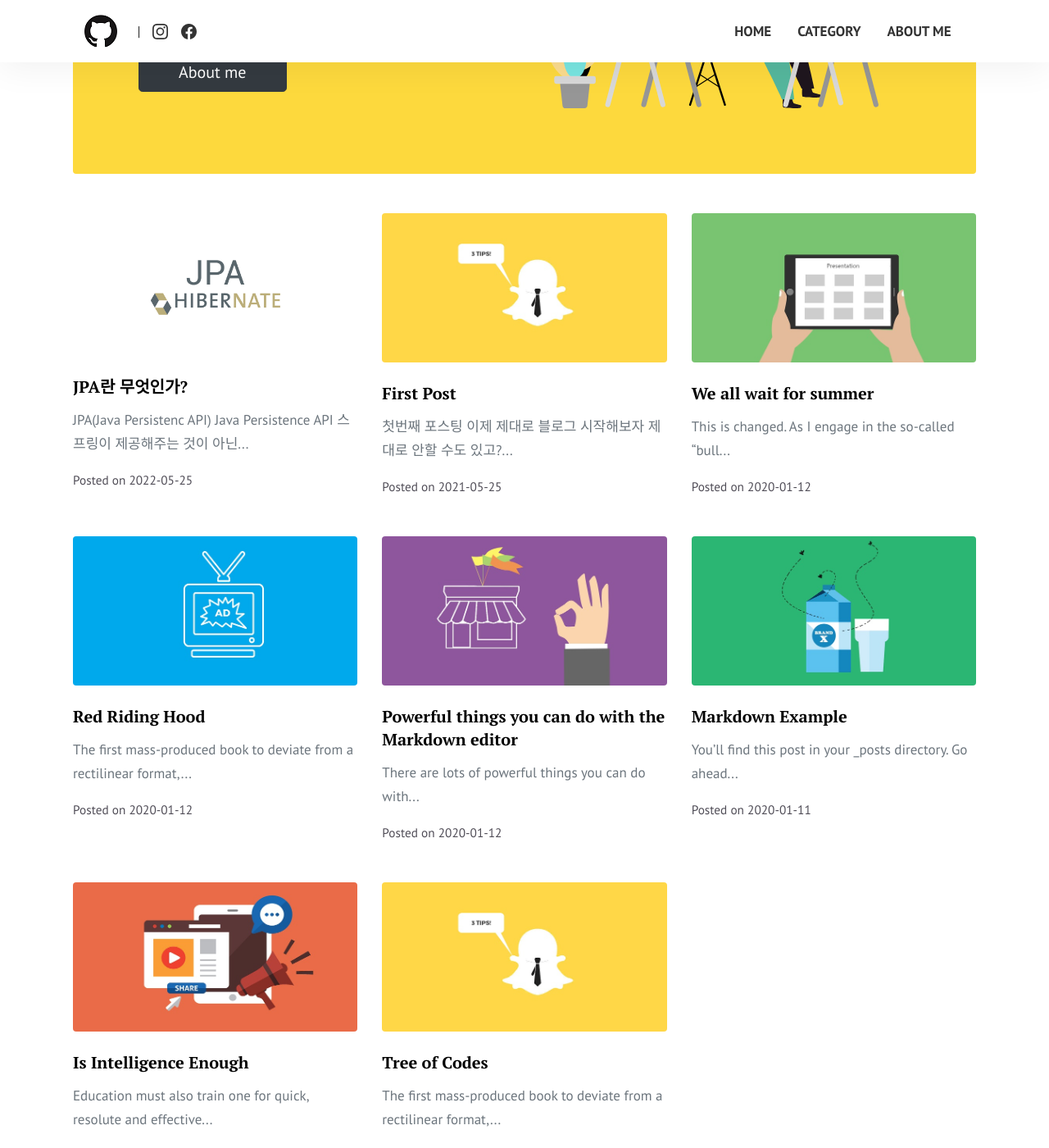
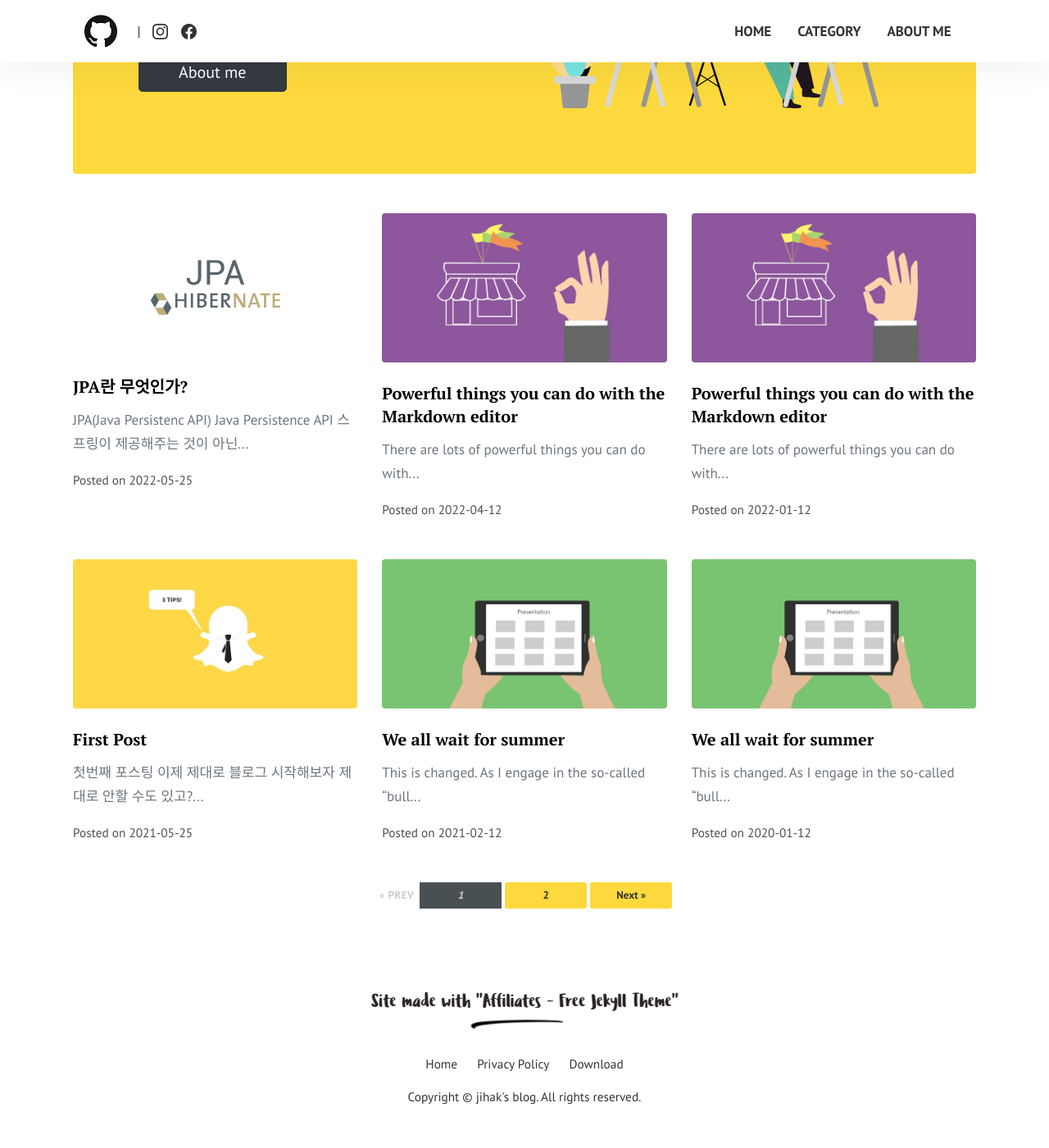
Before and after one commit to easyhak/easyhak.github.io, a Jekyll site: the page built from index.html, in a window 1280 px wide and 1400 px high, scrolled down 421 px. Shown: the whole window at 82% size. Built offline with Jekyll 4.4.1, drawn with Linux system fonts in a browser that asks for light colours; the list of posts is cut into pages by our own code; some of the changed text lies outside the part shown.

Commit message:
add pagination

````diff
--- a/_config.yml
+++ b/_config.yml
@@ -7,7 +7,7 @@ permalink: "/:title/"
 logo: 'assets/images/logo.png'
 favicon: 'assets/images/favicon.ico'
 author: jihak
-paginate: 30
+paginate: 6
 disqus: 'blog'
 comments: false
 locale: ko_KR
--- a/_includes/pagination.html
+++ b/_includes/pagination.html
@@ -1,13 +1,25 @@
-<nav class="pagination" role="pagination">
-    {% if paginator.previous_page %}
-        {% if paginator.previous_page == 1 %}
-            <a class="newer-posts" href="{{site.baseurl}}/" title="Previous Page">&laquo; Newer</a>
-        {% else %}
-            <a class="newer-posts" href="{{ paginator.previous_page_path | prepend: site.baseurl | replace: '//', '/' }}" title="Previous Page">&laquo; Newer </a>
-      {% endif %}
+{% if paginator.total_pages > 1 %}
+<div class="pagination">
+  {% if paginator.previous_page %}
+    <a href="{{ paginator.previous_page_path | relative_url }}">&laquo; Prev</a>
+  {% else %}
+    <span>&laquo; Prev</span>
+  {% endif %}
+
+  {% for page in (1..paginator.total_pages) %}
+    {% if page == paginator.page %}
+      <em>{{ page }}</em>
+    {% elsif page == 1 %}
+      <a href="{{ '/' | relative_url }}">{{ page }}</a>
+    {% else %}
+      <a href="{{ site.paginate_path | relative_url | replace: ':num', page }}">{{ page }}</a>
     {% endif %}
-    <span class="page-number d-none"> &nbsp; &nbsp; Page {{paginator.page}} of {{paginator.total_pages}} &nbsp; &nbsp; </span>
-    {% if paginator.next_page %}
-        <a class="older-posts" href="{{ paginator.next_page_path | prepend: site.baseurl | replace: '//', '/' }}" title="Next Page">Older &raquo;</a>
-    {% endif %}
-</nav>
+  {% endfor %}
+
+  {% if paginator.next_page %}
+    <a href="{{ paginator.next_page_path | relative_url }}">Next &raquo;</a>
+  {% else %}
+    <span>Next &raquo;</span>
+  {% endif %}
+</div>
+{% endif %}
--- /dev/null
+++ b/_posts/2021-02-12-we-all-wait-f.md
@@ -0,0 +1,10 @@
+---
+layout: post
+title:  "We all wait for summer"
+categories: [ Jekyll, tutorial ]
+image: assets/images/1.jpg
+featured: false
+---
+This is changed. As I engage in the so-called "bull sessions" around and about the school, I too often find that most college men have a misconception of the purpose of education. Most of the "brethren" think that <a href="#">education should equip</a> them with the proper instruments of exploitation so that they can forever trample over the masses. Still others think that education should furnish them with noble ends rather than means to an end.
+
+It seems to me that education has a two-fold function to perform in the life of man and in society: the one is utility and the other is culture. Education must enable a man to become more efficient, to achieve with increasing facility the ligitimate goals of his life.
--- /dev/null
+++ b/_posts/2022-01-12-powerful-markdown-editor.md
@@ -0,0 +1,48 @@
+---
+layout: post
+title:  "Powerful things you can do with the Markdown editor"
+categories: [ Jekyll, tutorial ]
+image: assets/images/4.jpg
+---
+There are lots of powerful things you can do with the Markdown editor
+
+If you've gotten pretty comfortable with writing in Markdown, then you may enjoy some more advanced tips about the types of things you can do with Markdown!
+
+As with the last post about the editor, you'll want to be actually editing this post as you read it so that you can see all the Markdown code we're using.
+
+
+## Special formatting
+
+As well as bold and italics, you can also use some other special formatting in Markdown when the need arises, for example:
+
++ ~~strike through~~
++ ==highlight==
++ \*escaped characters\*
+
+
+## Writing code blocks
+
+There are two types of code elements which can be inserted in Markdown, the first is inline, and the other is block. Inline code is formatted by wrapping any word or words in back-ticks, `like this`. Larger snippets of code can be displayed across multiple lines using triple back ticks:
+
+```
+.my-link {
+    text-decoration: underline;
+}
+```
+
+If you want to get really fancy, you can even add syntax highlighting using Rouge.
+
+
+![walking]({{ site.baseurl }}/assets/images/3.jpg)
+
+## Reference lists
+
+The quick brown jumped over the lazy.
+
+Another way to insert links in markdown is using reference lists. You might want to use this style of linking to cite reference material in a Wikipedia-style. All of the links are listed at the end of the document, so you can maintain full separation between content and its source or reference.
+
+## Full HTML
+
+Perhaps the best part of Markdown is that you're never limited to just Markdown. You can write HTML directly in the Markdown editor and it will just work as HTML usually does. No limits! Here's a standard YouTube embed code as an example:
+
+<p><iframe style="width:100%;" height="315" src="https://www.youtube.com/embed/Cniqsc9QfDo?rel=0&amp;showinfo=0" frameborder="0" allowfullscreen></iframe></p>
--- /dev/null
+++ b/_posts/2022-04-12-powerful.md
@@ -0,0 +1,48 @@
+---
+layout: post
+title:  "Powerful things you can do with the Markdown editor"
+categories: [ Jekyll, tutorial ]
+image: assets/images/4.jpg
+---
+There are lots of powerful things you can do with the Markdown editor
+
+If you've gotten pretty comfortable with writing in Markdown, then you may enjoy some more advanced tips about the types of things you can do with Markdown!
+
+As with the last post about the editor, you'll want to be actually editing this post as you read it so that you can see all the Markdown code we're using.
+
+
+## Special formatting
+
+As well as bold and italics, you can also use some other special formatting in Markdown when the need arises, for example:
+
++ ~~strike through~~
++ ==highlight==
++ \*escaped characters\*
+
+
+## Writing code blocks
+
+There are two types of code elements which can be inserted in Markdown, the first is inline, and the other is block. Inline code is formatted by wrapping any word or words in back-ticks, `like this`. Larger snippets of code can be displayed across multiple lines using triple back ticks:
+
+```
+.my-link {
+    text-decoration: underline;
+}
+```
+
+If you want to get really fancy, you can even add syntax highlighting using Rouge.
+
+
+![walking]({{ site.baseurl }}/assets/images/3.jpg)
+
+## Reference lists
+
+The quick brown jumped over the lazy.
+
+Another way to insert links in markdown is using reference lists. You might want to use this style of linking to cite reference material in a Wikipedia-style. All of the links are listed at the end of the document, so you can maintain full separation between content and its source or reference.
+
+## Full HTML
+
+Perhaps the best part of Markdown is that you're never limited to just Markdown. You can write HTML directly in the Markdown editor and it will just work as HTML usually does. No limits! Here's a standard YouTube embed code as an example:
+
+<p><iframe style="width:100%;" height="315" src="https://www.youtube.com/embed/Cniqsc9QfDo?rel=0&amp;showinfo=0" frameborder="0" allowfullscreen></iframe></p>
--- a/assets/css/custom.css
+++ b/assets/css/custom.css
@@ -13,3 +13,15 @@ pre code {
 .author-meta {
   color: #504d57; text-align: left;
 }
+.pagination em {
+  font-weight: 600;
+  background-color: #485054;
+  display: inline-block;
+  min-width: 100px;
+  color: #ccc;
+  font-size: 13px; padding: 5px;
+}
+.pagination span {
+  font-weight: 600;
+  display: inline-block; font-size: 13px; color: #ccc; padding: 3px;
+}
````
Also changed, not shown: _posts/2020-01-12-powerful-things-markdown-editor copy.md (renamed from _posts/2020-01-12-powerful-things-markdown-editor.md), _posts/2020-01-12-we-all-wait-for-summer copy.md (renamed from _posts/2020-01-12-we-all-wait-for-summer.md).
